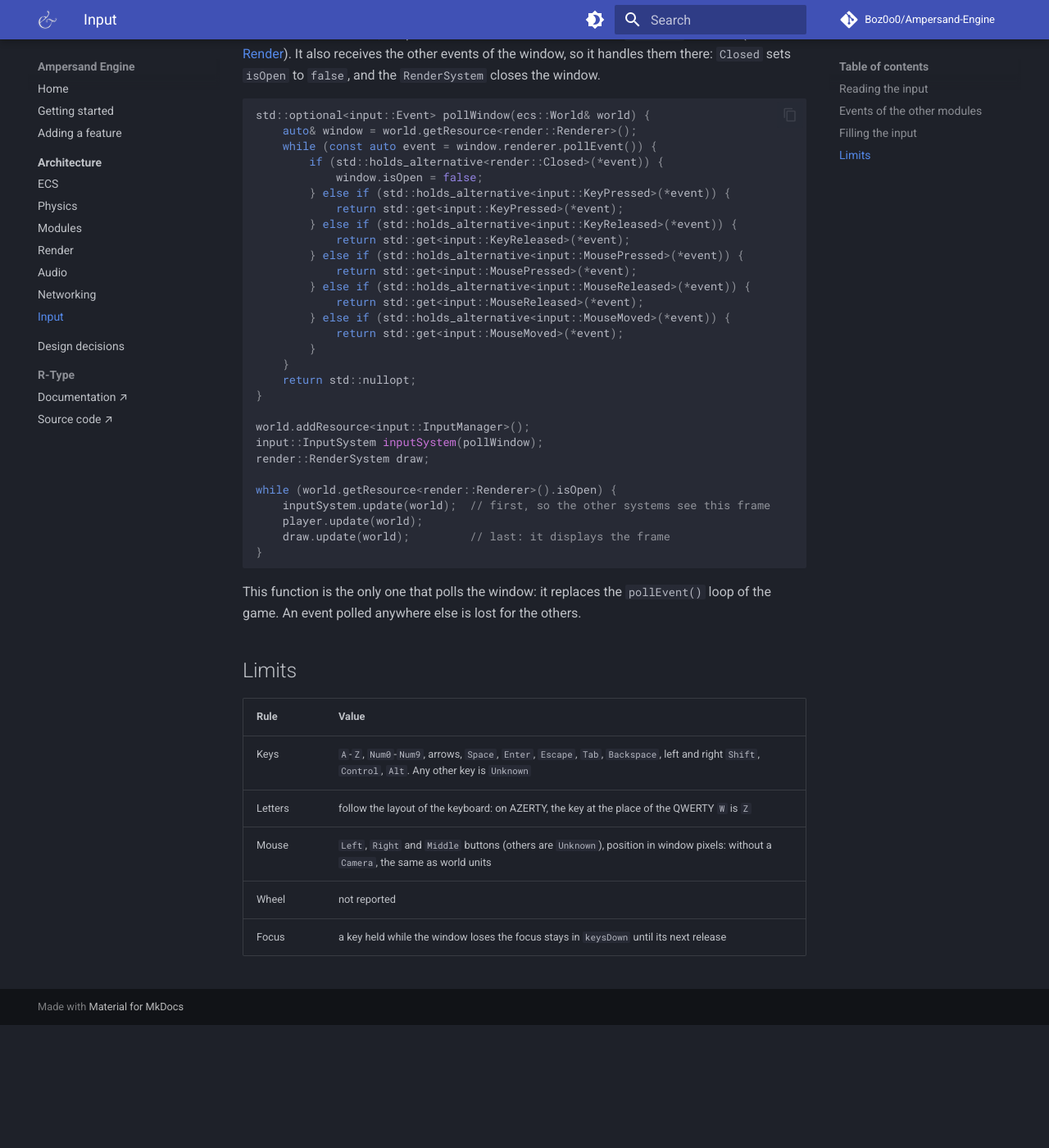
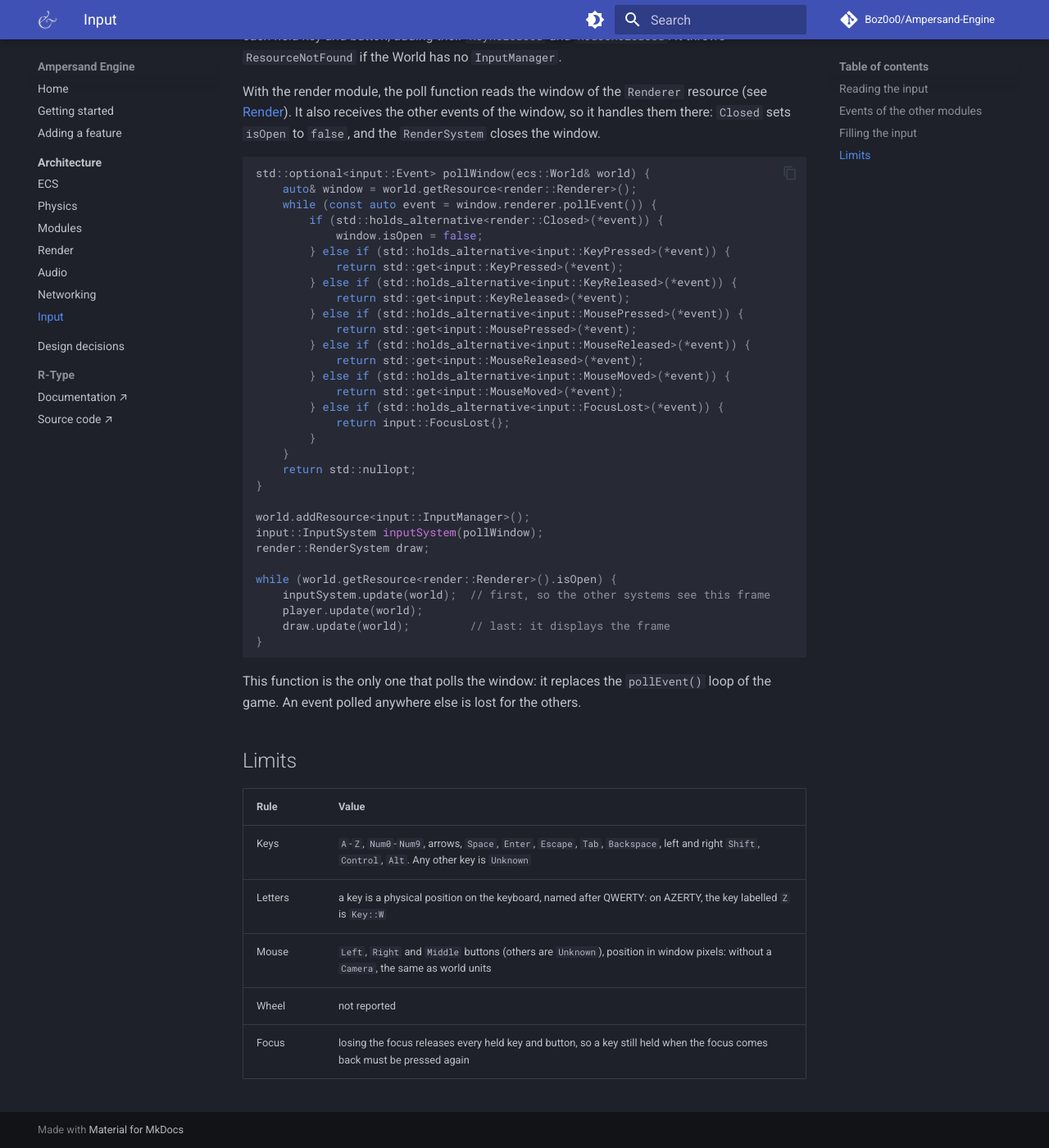
Before and after one commit to Boz0o0/Ampersand-Engine, an MkDocs documentation site: the page built from docs/mkdocs/architecture/input.md, in a window 1280 px wide and 1400 px high, scrolled down 1970 px. Shown: the whole window at 82% size. Built offline with MkDocs 1.6.1 and Material for MkDocs 9.7.7, drawn with Linux system fonts in a browser that asks for light colours; comment, search, counter and statistics services are not loaded; before the commit the page ends 3220 px from its top, so only the background shows below that; some of the changed text lies outside the part shown.

Commit message:
fix(engine-input): physical keys input and unfocused events handling

```diff
--- a/docs/mkdocs/architecture/input.md
+++ b/docs/mkdocs/architecture/input.md
@@ -23,6 +23,7 @@ systems of the game read it. An `Event` is one of:
 | `MousePressed`  | `button`, `position`  |
 | `MouseReleased` | `button`, `position`  |
 | `MouseMoved`    | `position`            |
+| `FocusLost`     |                       |
 
 ## Reading the input
 
@@ -85,8 +86,9 @@ returns the next input event, or `std::nullopt` when there is none left.
 Each frame, `update` empties `events`, then calls the poll function until it
 returns `std::nullopt`, adds each event and keeps `keysDown`, `buttonsDown` and
 `mouse` up to date. A press of a key or a button that is already held is
-ignored (the keyboard repeats a held key). It throws `ResourceNotFound` if the
-World has no `InputManager`.
+ignored (the keyboard repeats a held key). `FocusLost` releases each held key
+and button, adding their `KeyReleased` and `MouseReleased`. It throws
+`ResourceNotFound` if the World has no `InputManager`.
 
 With the render module, the poll function reads the window of the `Renderer`
 resource (see [Render](rendering.md#window)). It also receives the other events
@@ -109,6 +111,8 @@ std::optional<input::Event> pollWindow(ecs::World& world) {
             return std::get<input::MouseReleased>(*event);
         } else if (std::holds_alternative<input::MouseMoved>(*event)) {
             return std::get<input::MouseMoved>(*event);
+        } else if (std::holds_alternative<input::FocusLost>(*event)) {
+            return input::FocusLost{};
         }
     }
     return std::nullopt;
@@ -134,7 +138,7 @@ others.
 | Rule        | Value                                                                                          |
 | ----------- | ---------------------------------------------------------------------------------------------- |
 | Keys        | `A`-`Z`, `Num0`-`Num9`, arrows, `Space`, `Enter`, `Escape`, `Tab`, `Backspace`, left and right `Shift`, `Control`, `Alt`. Any other key is `Unknown` |
-| Letters     | follow the layout of the keyboard: on AZERTY, the key at the place of the QWERTY `W` is `Z`  |
+| Letters     | a key is a physical position on the keyboard, named after QWERTY: on AZERTY, the key labelled `Z` is `Key::W` |
 | Mouse       | `Left`, `Right` and `Middle` buttons (others are `Unknown`), position in window pixels: without a `Camera`, the same as world units |
 | Wheel       | not reported                                                                                   |
-| Focus       | a key held while the window loses the focus stays in `keysDown` until its next release        |
+| Focus       | losing the focus releases every held key and button, so a key still held when the focus comes back must be pressed again |
```
Also changed, not shown: 6 other files.
